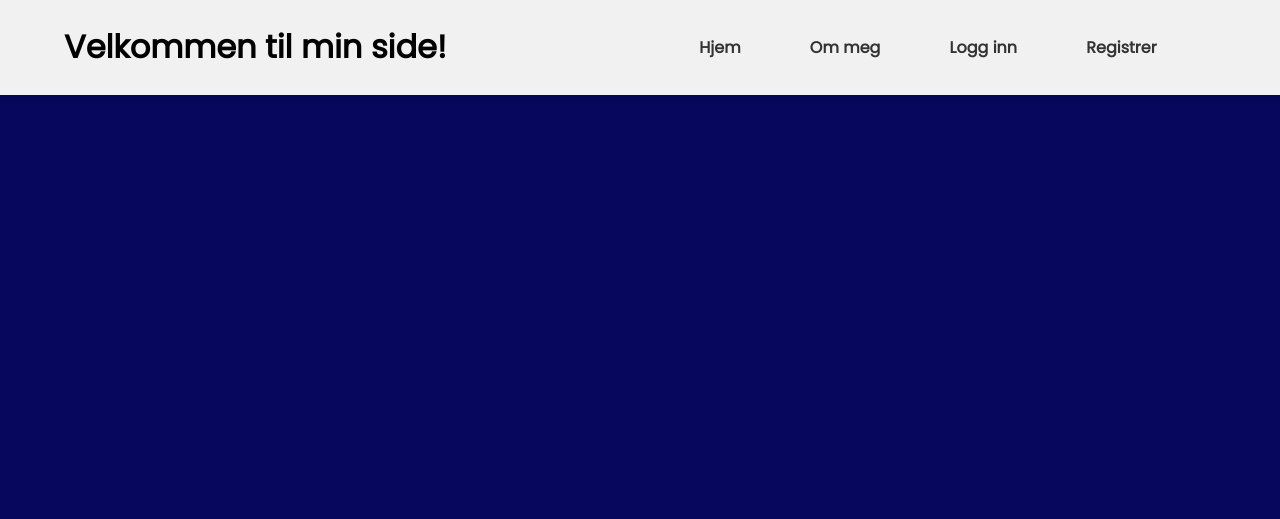
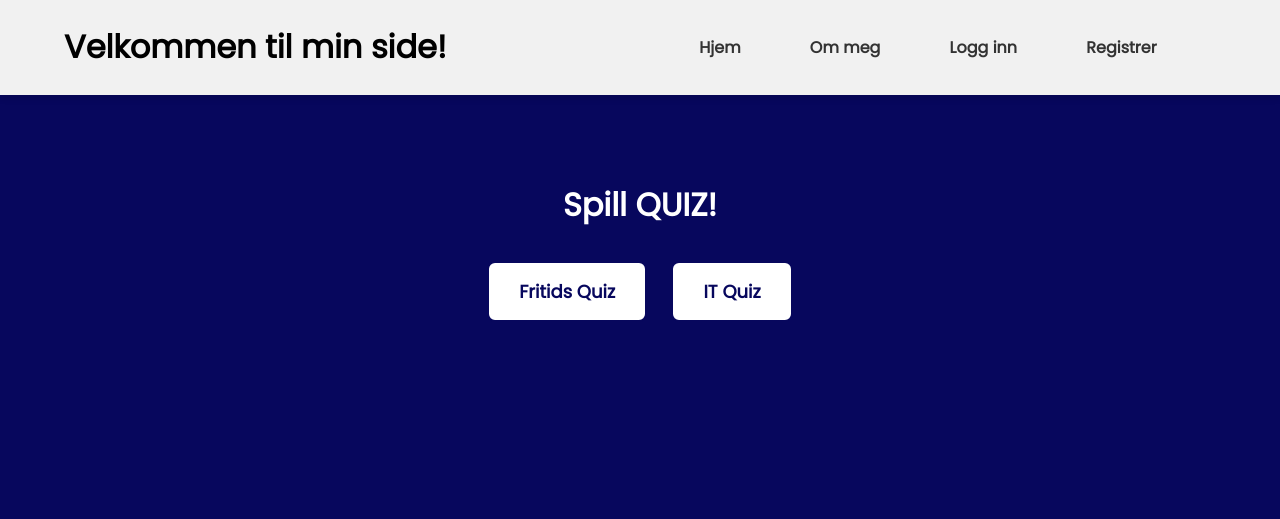
Before and after one commit to HaavardBratlie/aarsoppgave, a Flask app: page /ommeg in a window 1280 px wide. Shown: the top 519 px of the page. Run offline with Flask 3, Linux system fonts and the light colour scheme.

Commit message:
endringer
Styling på quiz

fikset ommeg side

```diff
--- a/static/style.css
+++ b/static/style.css
@@ -151,7 +151,7 @@ footer {
 .box_layout {
     display: grid;
     grid-template-columns: 1fr 1fr;
-    gap: 20px;
+    gap: 0 20px;
     justify-items: center;
     align-items: center;
     margin: 20px 0;
@@ -160,10 +160,10 @@ footer {
 .box1, .box2 {
     width: 100%;
     max-width: 200px;
-    padding: 20px;
+    padding: 40px 200px;
     text-align: center;
     border-radius: 8px;
-    font-size: 16px;
+    font-size: 22px;
     font-weight: bold;
     cursor: pointer;
     transition: transform 0.2s ease, background-color 0.3s ease;
@@ -181,3 +181,51 @@ footer {
     transform: scale(1.05);
     background-color: #C0C0C0;
 }
+
+#result{
+    color: white;
+}
+
+.question{
+    background-color: #F2F0EF;
+    color: #07075d;
+    text-align: center;
+    margin: 20px auto;
+    padding: 20px;
+    width: 60%;
+}
+
+.ommeg h1{
+    color: white;
+}
+
+.ommeg {
+    text-align: center;
+    margin: 20px auto;
+    padding: 20px;
+    width: 60%;
+}
+
+.btn {
+    display: inline-block;
+    background-color: #ffffff;
+    color: #07075d;
+    text-decoration: none;
+    padding: 15px 30px;
+    border-radius: 8px;
+    font-size: 18px;
+    font-weight: bold;
+    border: 2px solid #07075d;
+    transition: background-color 0.3s ease, color 0.3s ease;
+    margin: 10px;
+}
+
+.btn:hover {
+    background-color: #D3D3D3;
+}
+
+#startButton{
+    display: block; /* Make it a block element to center it */
+    margin: 20px auto; /* Center horizontally and add vertical spacing */
+    text-align: center; /* Center the text inside the button */
+}
--- a/templates/ommeg.html
+++ b/templates/ommeg.html
@@ -1,6 +1,13 @@
 {% extends 'base.html' %}
 {% block content %}
+<div class="registrer"></div>
 
-<a href="/quiz">Spill quiz!</a>
+<div class="ommeg">
+    <h1>Spill QUIZ!</h1>
+
+    <a class="btn" href="/quiz">Fritids Quiz</a>
+    <a class="btn" href="/quiz2">IT Quiz</a>
+
+</div>
 
 {% endblock %}
--- a/templates/quiz.html
+++ b/templates/quiz.html
@@ -6,7 +6,7 @@
     <h2 id="result"></h2>
 </div>
 <div>
-    <button id="startButton" onclick="startQuiz()" class="btn">Spill Quiz om Haavard!</button>
+    <button id="startButton" onclick="startQuiz()" class="btn">Spill Fritids QUIZ!</button>
 </div>
 
 <form id="quizForm" style="display:none;" onsubmit="event.preventDefault();">
```
